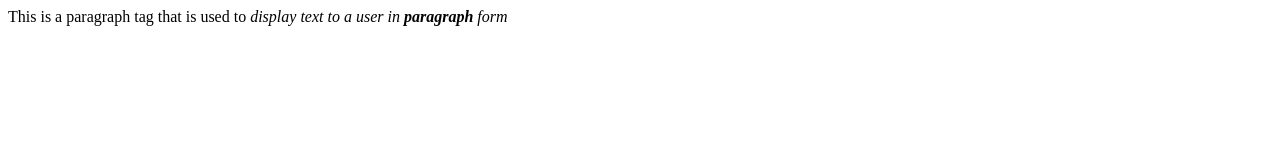
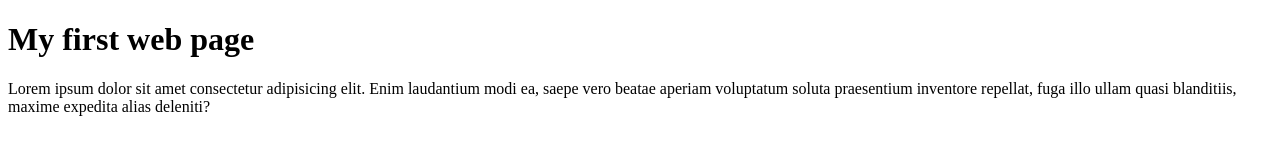
Before and after one commit to JanKrysztop/The_Net_Ninja-HTML, a plain HTML site: page index.html in a window 1280 px wide. Drawn offline with Linux system fonts and the light colour scheme.

Commit message:
Your First Web Page

```diff
--- a/index.html
+++ b/index.html
@@ -1,11 +1,12 @@
-<p>This is a paragraph tag that is used to <em>display text to a user in <strong>paragraph</strong> form</em></p>
+<!DOCTYPE html>
+<html>
+    <head>
+        <meta charset="UTF-8">
+        <title>My first web page</title>
 
-<div>
-    <div>
-        <div>
-            <div>
-                <a href="/"></a>
-            </div>
-        </div>
-    </div>
-</div>
+    </head>
+    <body>
+        <h1>My first web page</h1>
+        <p>Lorem ipsum dolor sit amet consectetur adipisicing elit. Enim laudantium modi ea, saepe vero beatae aperiam voluptatum soluta praesentium inventore repellat, fuga illo ullam quasi blanditiis, maxime expedita alias deleniti?</p>
+    </body>
+</html>
```
